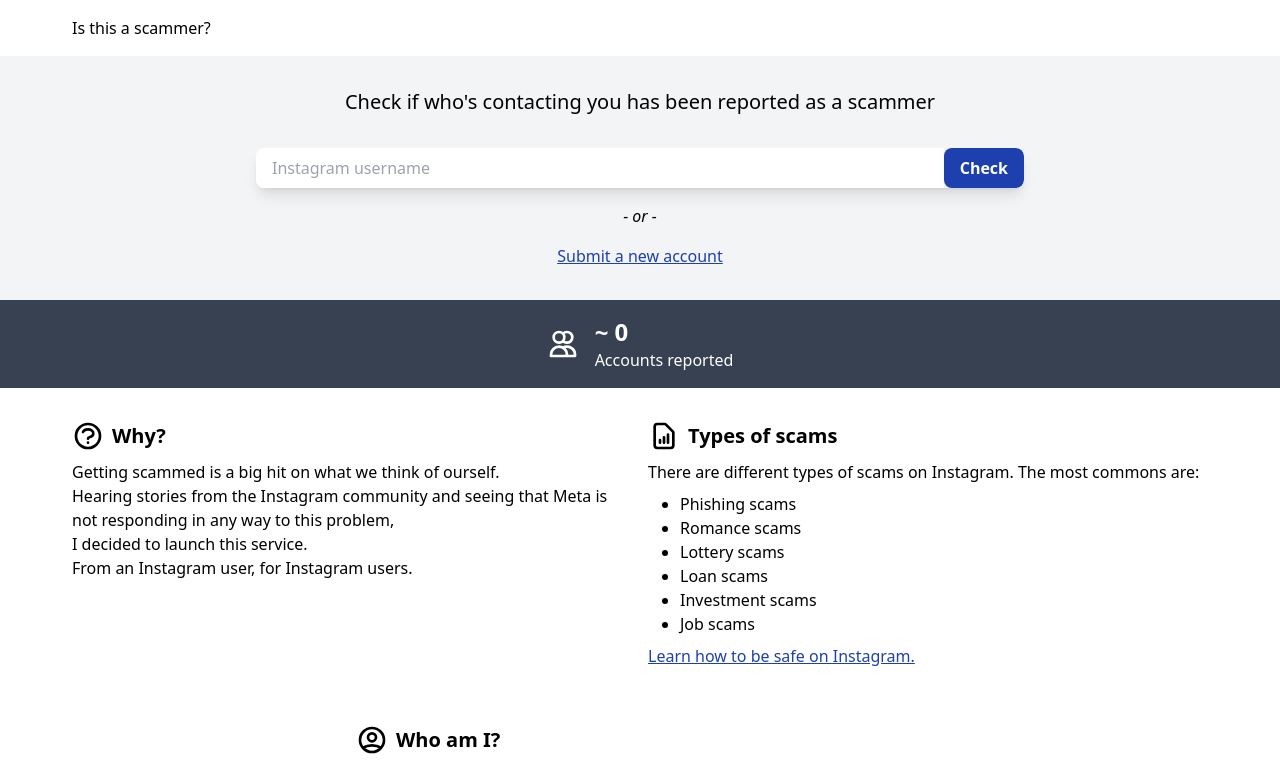
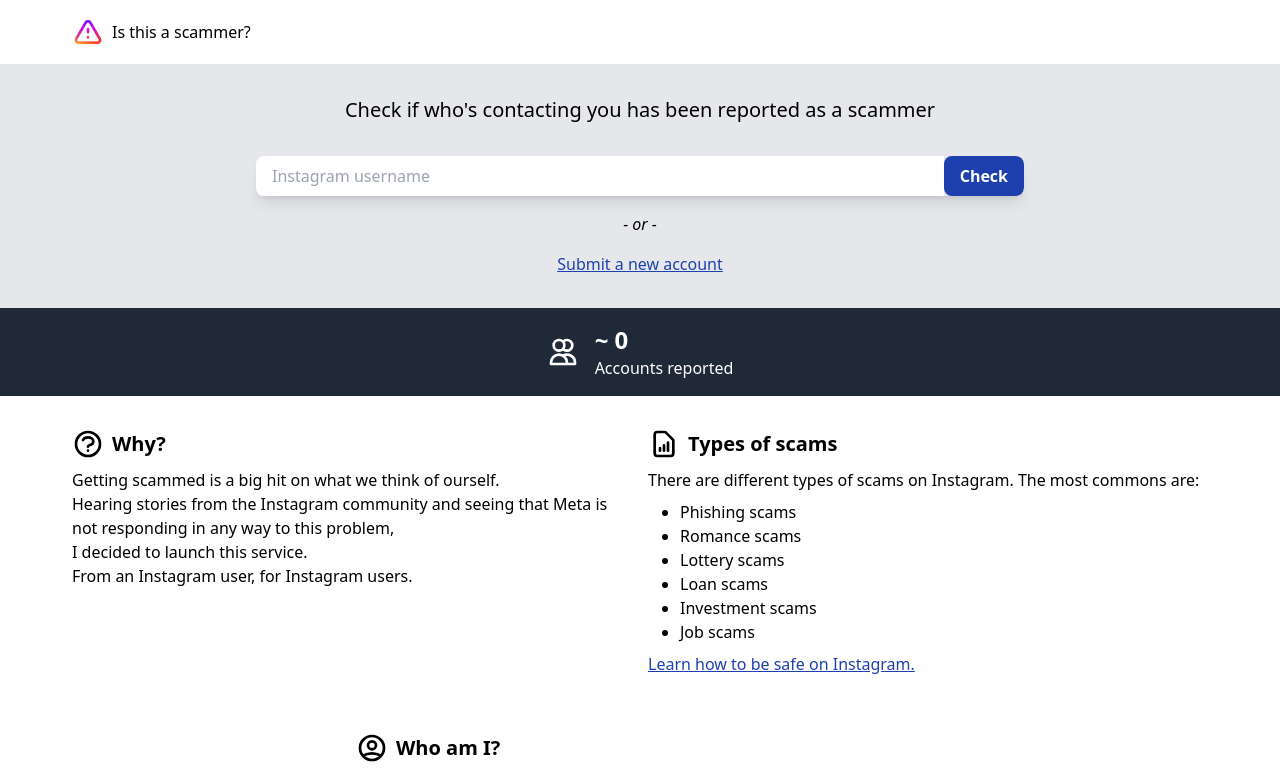
Before and after one commit to eliseomartelli/isthisascammer, a Next.js app: page / in a window 1280 px wide. Shown: the top 768 px of the page. Built offline with nearby package versions, Linux system fonts and the light colour scheme; no server answers; the database is empty; what tailwindcss-hero-patterns would draw is missing.

Commit message:
feat: add icon

```diff
--- /dev/null
+++ b/components/FullSection.tsx
@@ -0,0 +1,13 @@
+import React from "react";
+
+interface IFullSectionProps {
+  children?: JSX.Element;
+  className: string | undefined;
+}
+
+export default function FullSection({
+  children,
+  className,
+}: IFullSectionProps) {
+  return <div className={`w-full ${className}`}>{children}</div>;
+}
--- a/pages/_app.tsx
+++ b/pages/_app.tsx
@@ -2,6 +2,7 @@
 import type { AppProps } from "next/app";
 import Container from "../components/Container";
 import Link from "next/link";
+import Image from "next/image";
 
 function MyApp({ Component, pageProps }: AppProps) {
   return (
@@ -9,7 +10,10 @@
       <header className="bg-white shadow-md py-4">
         <Container>
           <Link href="/">
-            <p className="font-medium">Is this a scammer?</p>
+            <div className="flex items-center gap-2">
+              <Image src="/icon.png" width={32} height={32} />
+              <p className="font-medium">Is this a scammer?</p>
+            </div>
           </Link>
         </Container>
       </header>
--- a/pages/check/[username].tsx
+++ b/pages/check/[username].tsx
@@ -47,7 +47,7 @@
   const isSafe = data.result > 0 ? "dangerous" : "safe";
 
   return (
-    <div className="w-full flex flex-col gap-8">
+    <div className="w-full flex flex-col gap-8 mb-8">
       <div className="w-full bg-gray-100 py-8 text-center flex align-middle">
         <Container>
           <div className="flex flex-col align-middle justify-center gap-2">
--- a/pages/index.tsx
+++ b/pages/index.tsx
@@ -5,6 +5,7 @@
 import { SyntheticEvent, useEffect, useState } from "react";
 import Button from "../components/Button";
 import Container from "../components/Container";
+import FullSection from "../components/FullSection";
 
 const Home: NextPage = () => {
   return (
@@ -150,7 +151,7 @@
   }
 
   return (
-    <div className="w-full py-8 bg-gray-100">
+    <FullSection className="py-8 bg-gray-200">
       <Container>
         <div className="text-center flex flex-col gap-4">
           <p className="text-xl font-medium">
@@ -176,12 +177,12 @@
           </Link>
         </div>
       </Container>
-    </div>
+    </FullSection>
   );
 };
 
 const Stats = () => {
-  const [count, setCount] = useState<number | null>(null);
+  const [count, setCount] = useState<number | null>(0);
 
   useEffect(() => {
     fetch("/api/stats").then(async (res) => {
@@ -193,7 +194,7 @@
   });
 
   return (
-    <div className="bg-gray-700 text-white py-4">
+    <FullSection className="py-4 bg-gray-800 text-white">
       <Container>
         <div className="flex align-middle justify-center">
           <div className="flex items-center gap-4">
@@ -219,6 +220,6 @@
           </div>
         </div>
       </Container>
-    </div>
+    </FullSection>
   );
 };
```
Also changed, not shown: public/icon.png (added).
